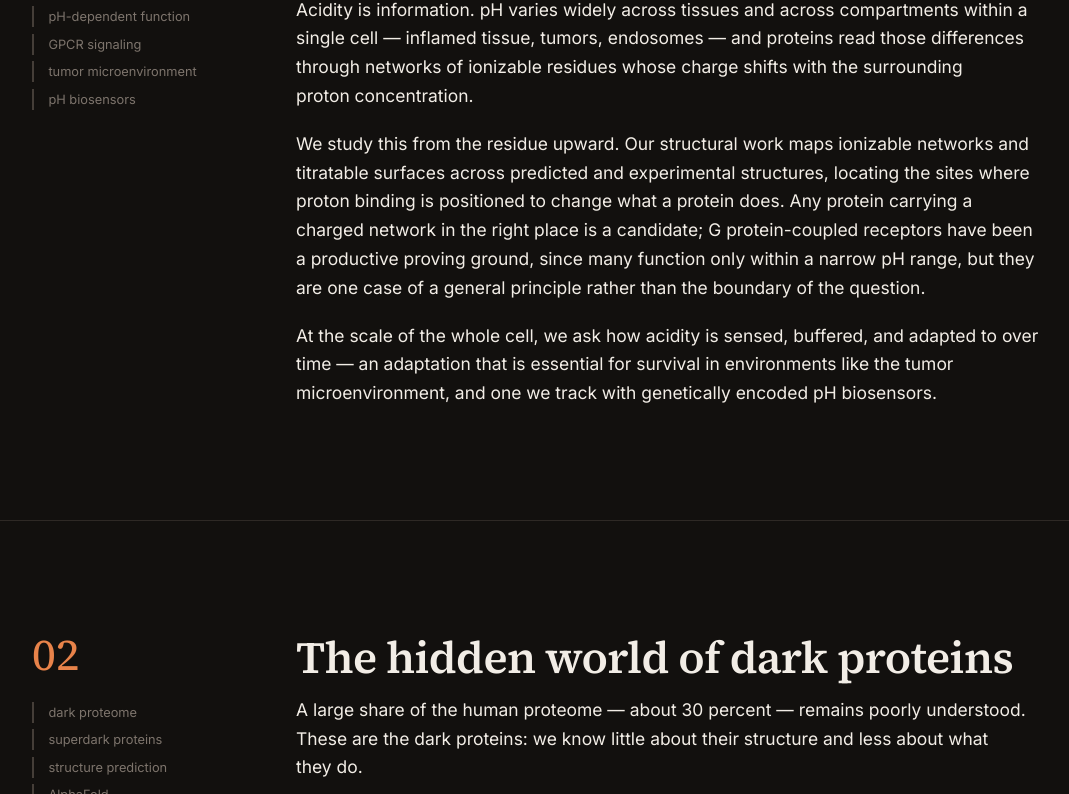
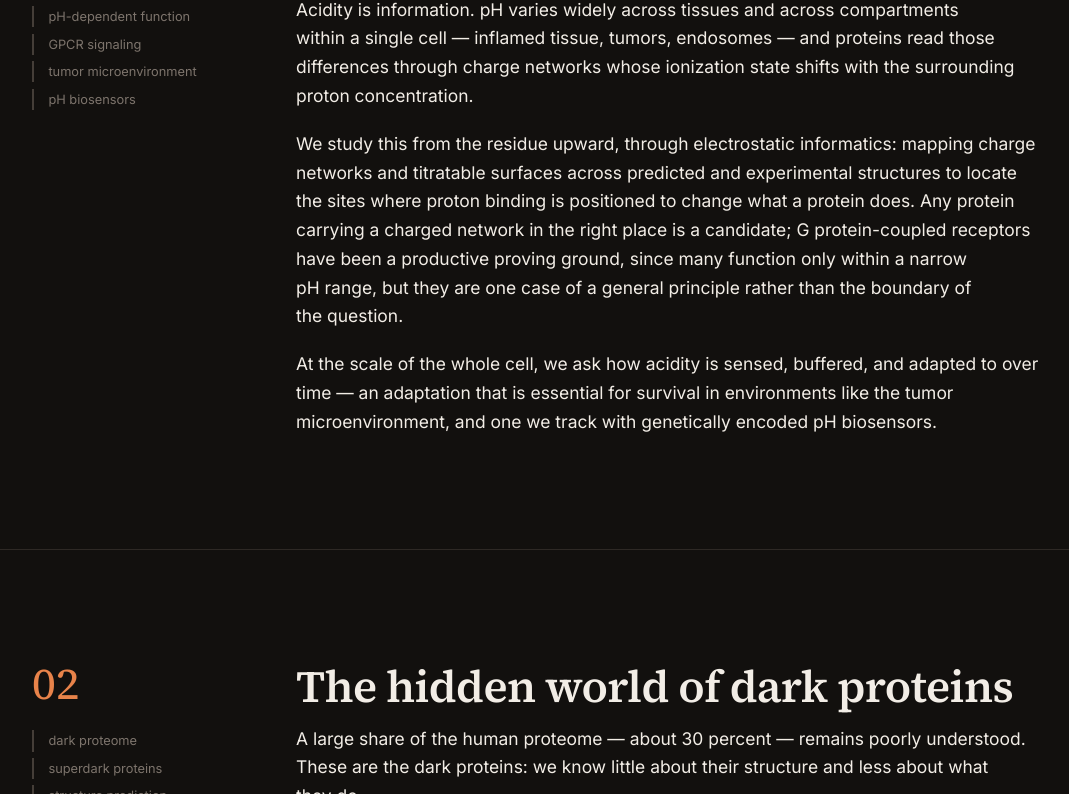
Before and after one commit to dangerisom/isomlab-website, an Astro site: page /isomlab-website/research in a window 1280 px wide. Shown: the part 682-1476 px from the top of the page, without its empty margins (32-1101 px from the left). Built offline with nearby package versions, Linux system fonts and the light colour scheme; Astro itself is replaced by a stand-in of ours.

Commit message:
Use "electrostatic informatics" for the structural analysis

```diff
--- a/src/data/research.js
+++ b/src/data/research.js
@@ -7,11 +7,11 @@
     title: 'How cells sense and respond to acidity',
     lede: 'Proton binding as a signal — in proteins, in cells, and in acidic tissue.',
     body: [
-      'Acidity is information. pH varies widely across tissues and across compartments within a single cell — inflamed tissue, tumors, endosomes — and proteins read those differences through networks of ionizable residues whose charge shifts with the surrounding proton concentration.',
-      'We study this from the residue upward. Our structural work maps ionizable networks and titratable surfaces across predicted and experimental structures, locating the sites where proton binding is positioned to change what a protein does. Any protein carrying a charged network in the right place is a candidate; G protein-coupled receptors have been a productive proving ground, since many function only within a narrow pH range, but they are one case of a general principle rather than the boundary of the question.',
+      'Acidity is information. pH varies widely across tissues and across compartments within a single cell — inflamed tissue, tumors, endosomes — and proteins read those differences through charge networks whose ionization state shifts with the surrounding proton concentration.',
+      'We study this from the residue upward, through electrostatic informatics: mapping charge networks and titratable surfaces across predicted and experimental structures to locate the sites where proton binding is positioned to change what a protein does. Any protein carrying a charged network in the right place is a candidate; G protein-coupled receptors have been a productive proving ground, since many function only within a narrow pH range, but they are one case of a general principle rather than the boundary of the question.',
       'At the scale of the whole cell, we ask how acidity is sensed, buffered, and adapted to over time — an adaptation that is essential for survival in environments like the tumor microenvironment, and one we track with genetically encoded pH biosensors.',
     ],
-    keywords: ['proton sensing', 'ionizable networks', 'pH-dependent function', 'GPCR signaling', 'tumor microenvironment', 'pH biosensors'],
+    keywords: ['proton sensing', 'electrostatic informatics', 'pH-dependent function', 'GPCR signaling', 'tumor microenvironment', 'pH biosensors'],
   },
   {
     id: 'dark-proteome',
@@ -41,7 +41,7 @@
 export const approaches = [
   {
     title: 'Computational tools',
-    body: 'We build the analysis we need rather than adapting it: ionizable-residue and surface analysis of predicted structures, CRISPR guide and chimera design across whole reading frames, quantitative measurement of vesicle transfer and cell–cell bridges in live-cell imaging, and literature-scale hypothesis mining. All of it is released as open-source software.',
+    body: 'We build the analysis we need rather than adapting it: electrostatic informatics across predicted structures, CRISPR guide and chimera design across whole reading frames, quantitative measurement of vesicle transfer and cell–cell bridges in live-cell imaging, and literature-scale hypothesis mining. All of it is released as open-source software.',
   },
   {
     title: 'Laboratory experiments',
```
